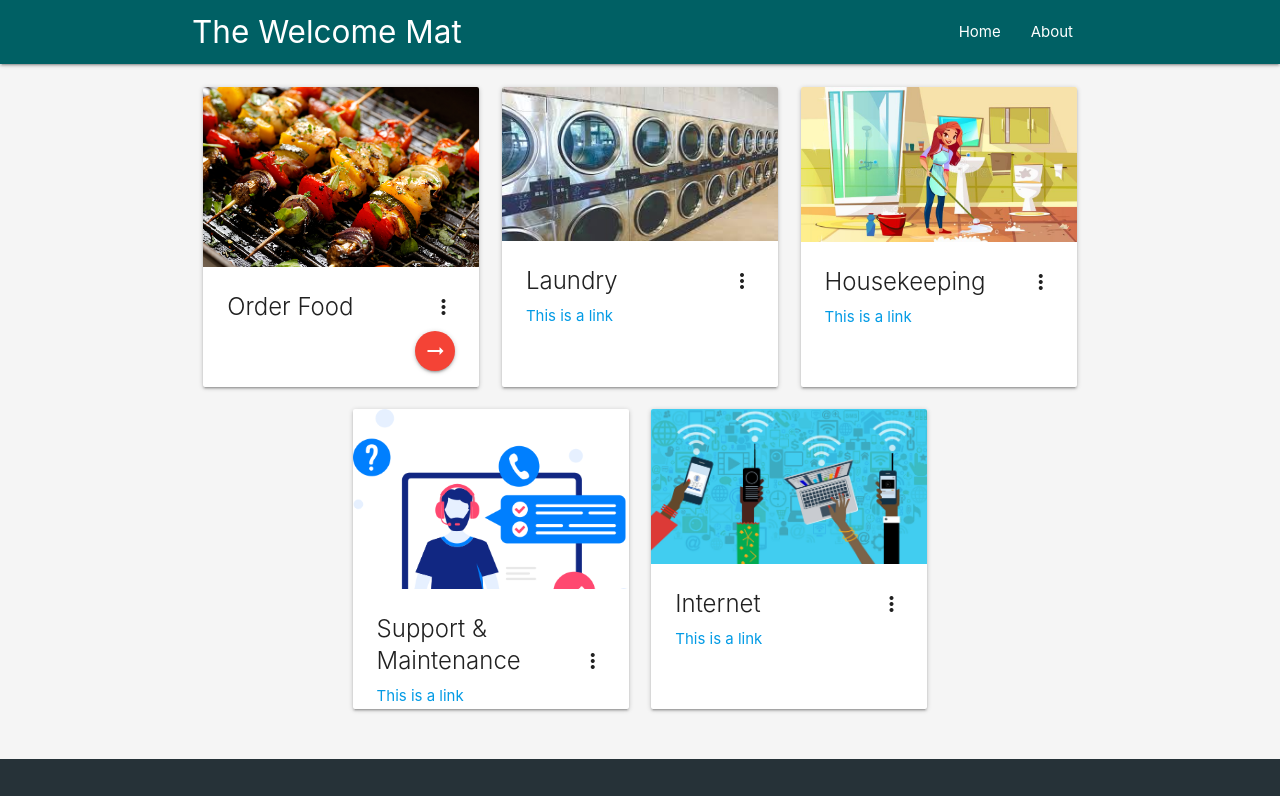
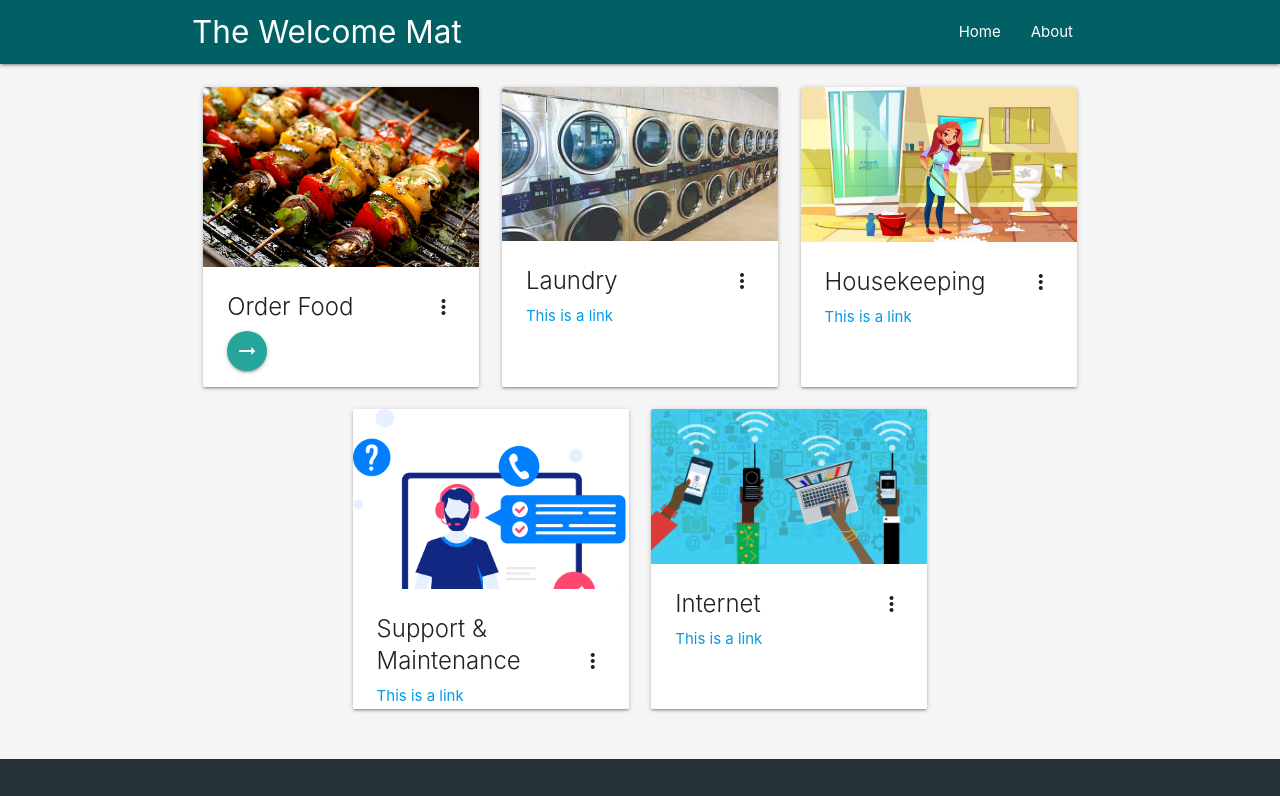
Before and after one commit to paritoshdandekar/the-welcome-mat, a React (Create React App) app: page / in a window 1280 px wide. Shown: the top 796 px of the page. Built offline with nearby package versions, Linux system fonts and the light colour scheme.

Commit message:
Updated Home.js

```diff
--- a/src/components/Home.js
+++ b/src/components/Home.js
@@ -14,7 +14,7 @@ class Home extends Component {
                             </div>
                             <div className="card-content">
                                 <span className="card-title activator grey-text text-darken-4">Order Food<i className="material-icons right">more_vert</i></span>
-                                <Link to="/food" class="btn-floating waves-effect waves-light pulse red right"><i class="material-icons">arrow_right_alt</i></Link>
+                                <Link to="/food" class="btn-floating pulse waves-effect waves-light"><i class="material-icons">arrow_right_alt</i></Link>
                             </div>
                             <div className="card-reveal">
                                 <span className="card-title grey-text text-darken-4">Order Food<i className="material-icons right">close</i></span>
```
